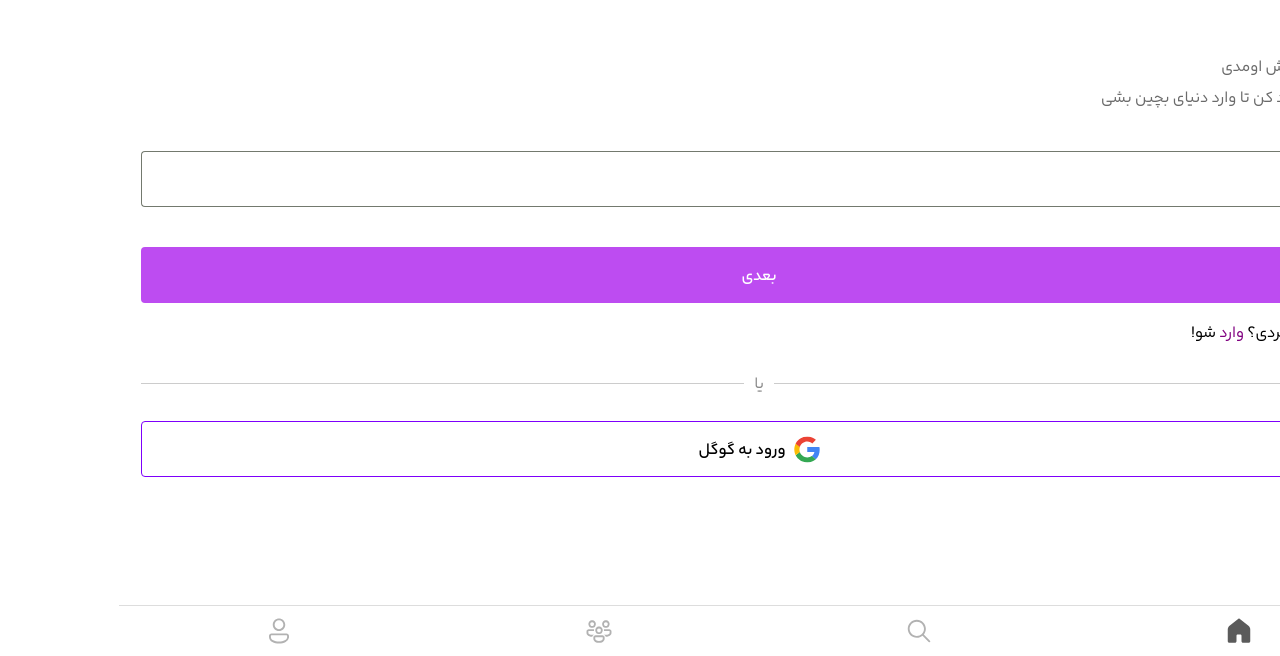
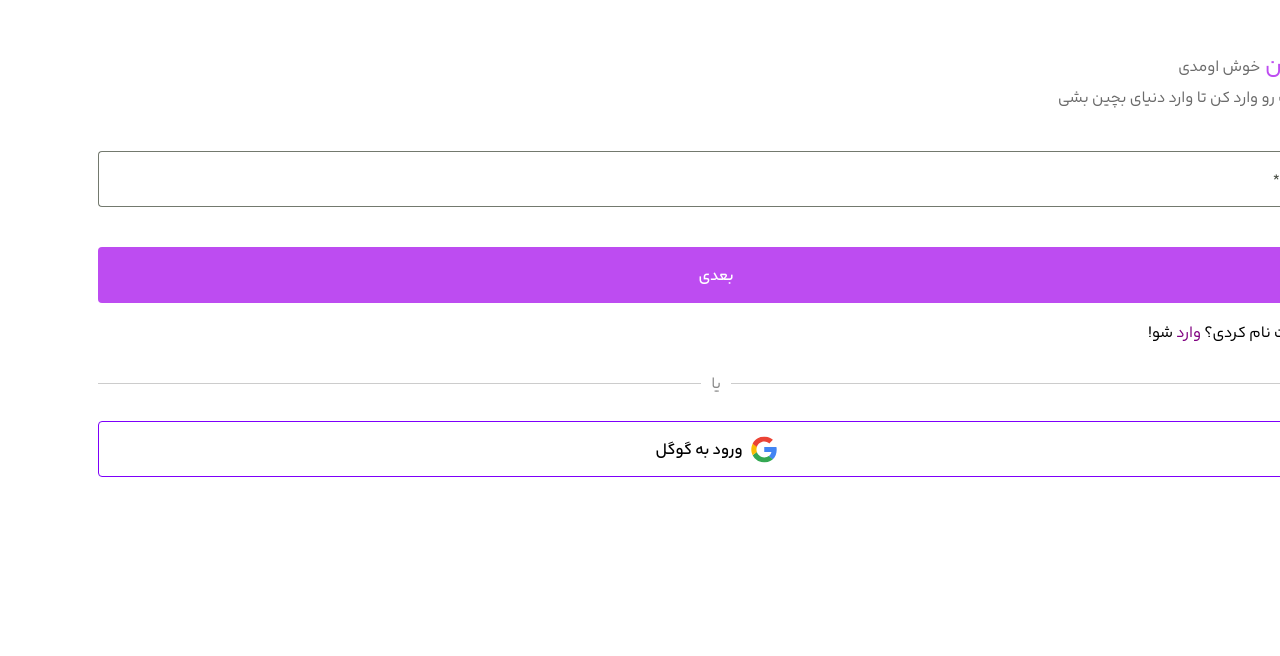
Before and after one commit to SeNoghte/Front-End, an Angular app: page /sign-up in a window 1280 px wide. Shown: the part 144-800 px from the top of the page. Built offline with nearby package versions, Linux system fonts and the light colour scheme.

Commit message:
navigation visibility

```diff
--- a/src/app/login/login.component.ts
+++ b/src/app/login/login.component.ts
@@ -7,6 +7,7 @@ import { MatInputModule } from '@angular/material/input';
 import { MatSelectModule } from '@angular/material/select';
 import { MatButtonModule } from '@angular/material/button';
 import { Router } from '@angular/router';
+import { NavigationVisibilityService } from '../services/navigation-visibility.service';
 
 @Component({
   selector: 'app-login',
@@ -34,11 +35,15 @@ export class LoginComponent {
   });
 
   private loginApiUrl = 'https://api.becheen.ir:7001/api/User/Login';
+
   ngOnInit(): void {
-
+    this.navVisibilityService.hide()
   }
 
-  constructor(private router: Router, private http: HttpClient) { }
+  constructor(private router: Router,
+    private http: HttpClient,
+    private navVisibilityService: NavigationVisibilityService,
+  ) { }
 
   onSubmit() {
     if (this.signUpForm.valid) {
@@ -49,14 +54,11 @@ export class LoginComponent {
 
       this.http.post(this.loginApiUrl, payload).subscribe({
         next: (response) => {
-          console.log('Login successful:', response);
         },
         error: (error) => {
-          console.error('Login failed:', error);
         }
       });
     } else {
-      console.log('Form is not valid');
     }
   }
 
@@ -65,16 +67,6 @@ export class LoginComponent {
   }
 
   googleLogin() {
-    // const baseUrl = 'https://accounts.google.com/o/oauth2/v2/auth'; // your external URL
-    // const params = new URLSearchParams({
-    //   client_id: '178853996623-7d8dh0tal921q54iju05fhqhqdm03gen.apps.googleusercontent.com',
-    //   redirect_uri: encodeURIComponent('http://localhost:4200/landing'),
-    //   response_type: 'code',
-    //   scope: encodeURIComponent('openid email profile'),
-    // }).toString();
-
-
     window.location.href = `https://accounts.google.com/o/oauth2/v2/auth?client_id=178853996623-7d8dh0tal921q54iju05fhqhqdm03gen.apps.googleusercontent.com&redirect_uri=http://localhost:4200/landing&response_type=code&scope=openid%20email%20profile`;
-    // console.log(`${baseUrl}?${params}`);
   }
 }
--- a/src/app/navigation/navigation.component.scss
+++ b/src/app/navigation/navigation.component.scss
@@ -16,6 +16,6 @@
   }
 
   button img {
-    width: 30px; /* Adjust the icon size */
-    height: 30px;
+    width: 1.875rem;
+    height: 1.875rem;
   }
--- a/src/app/sign-up-auth/sign-up-auth.component.html
+++ b/src/app/sign-up-auth/sign-up-auth.component.html
@@ -36,7 +36,7 @@
         <div class="button-container">
           <!-- دکمه ثبت فرم -->
           <button
-            mat-raised-button
+            mat-flat-button
             color="primary"
             type="submit"
           >
--- a/src/app/sign-up-auth/sign-up-auth.component.ts
+++ b/src/app/sign-up-auth/sign-up-auth.component.ts
@@ -1,17 +1,14 @@
 import { CommonModule } from '@angular/common';
-import { ChangeDetectionStrategy, Component, signal } from '@angular/core';
-import { takeUntilDestroyed } from '@angular/core/rxjs-interop';
+import {  Component } from '@angular/core';
 import { FormControl, FormGroup, FormsModule, ReactiveFormsModule, Validators } from '@angular/forms';
 import { MatFormFieldModule } from '@angular/material/form-field';
 import { MatInputModule } from '@angular/material/input';
-import { BrowserModule } from '@angular/platform-browser';
-import { BrowserAnimationsModule } from '@angular/platform-browser/animations';
-import { merge } from 'rxjs';
 import { MatSelectModule } from '@angular/material/select';
 import { MatButtonModule } from '@angular/material/button';
 import { ActivatedRoute, Route } from '@angular/router';
 import { Router } from '@angular/router';
 import { HttpClient, HttpClientModule } from '@angular/common/http';
+import { NavigationVisibilityService } from '../services/navigation-visibility.service';
 
 @Component({
   selector: 'app-sign-up-auth',
@@ -30,6 +27,7 @@ import { HttpClient, HttpClientModule } from '@angular/common/http';
   templateUrl: './sign-up-auth.component.html',
   styleUrl: './sign-up-auth.component.scss'
 })
+
 export class SignUpAuthComponent {
   private verifyApiUrl = 'https://api.becheen.ir:7001/api/User/VerifyVerificationCode'; // The API endpoint for verification
   verificationCodeId: string | null = null;
@@ -43,19 +41,20 @@ export class SignUpAuthComponent {
 
   constructor(private route: ActivatedRoute,
     private router: Router,
-    private http: HttpClient) { }
+    private http: HttpClient,
+    private navVisibilityService: NavigationVisibilityService,
+  ) { }
 
   ngOnInit(): void {
-    // دریافت پارامتر `email` از queryParams
+    this.navVisibilityService.hide()
+
     this.route.queryParams.subscribe(params => {
       this.email = params['email'];
       this.verificationCodeId = params['verificationCodeId'];
 
       if (this.email) {
-        this.signUpForm.get('email')?.setValue(this.email); // مقداردهی فیلد ایمیل
+        this.signUpForm.get('email')?.setValue(this.email);
       }
-      console.log('Received email:', this.email);
-      console.log('Received verificationCodeId:', this.verificationCodeId);
     });
   }
 
@@ -68,19 +67,14 @@ export class SignUpAuthComponent {
         verificationCodeId: this.verificationCodeId
       }
 
-      console.log(payload)
-
       this.http.post(this.verifyApiUrl, payload).subscribe({
         next  : (response) => {
-          console.log('verification successful : ', response);
           this.router.navigate(['/sign-up-end'], { queryParams: { email : this.email, verificationCodeId : this.verificationCodeId } });
         },
         error : (error) => {
-          console.error('Verification failed : ',error);
         }
       })
     } else {
-      console.log('Form is not valid');
     }
   }
 }
--- a/src/app/sign-up/sign-up.component.ts
+++ b/src/app/sign-up/sign-up.component.ts
@@ -51,7 +51,7 @@ export class SignUpComponent {
   }
 
   ngOnInit() : void {
-    // this.navVisibilityService.hide()
+    this.navVisibilityService.hide()
   }
 
   onSubmit() {
```
